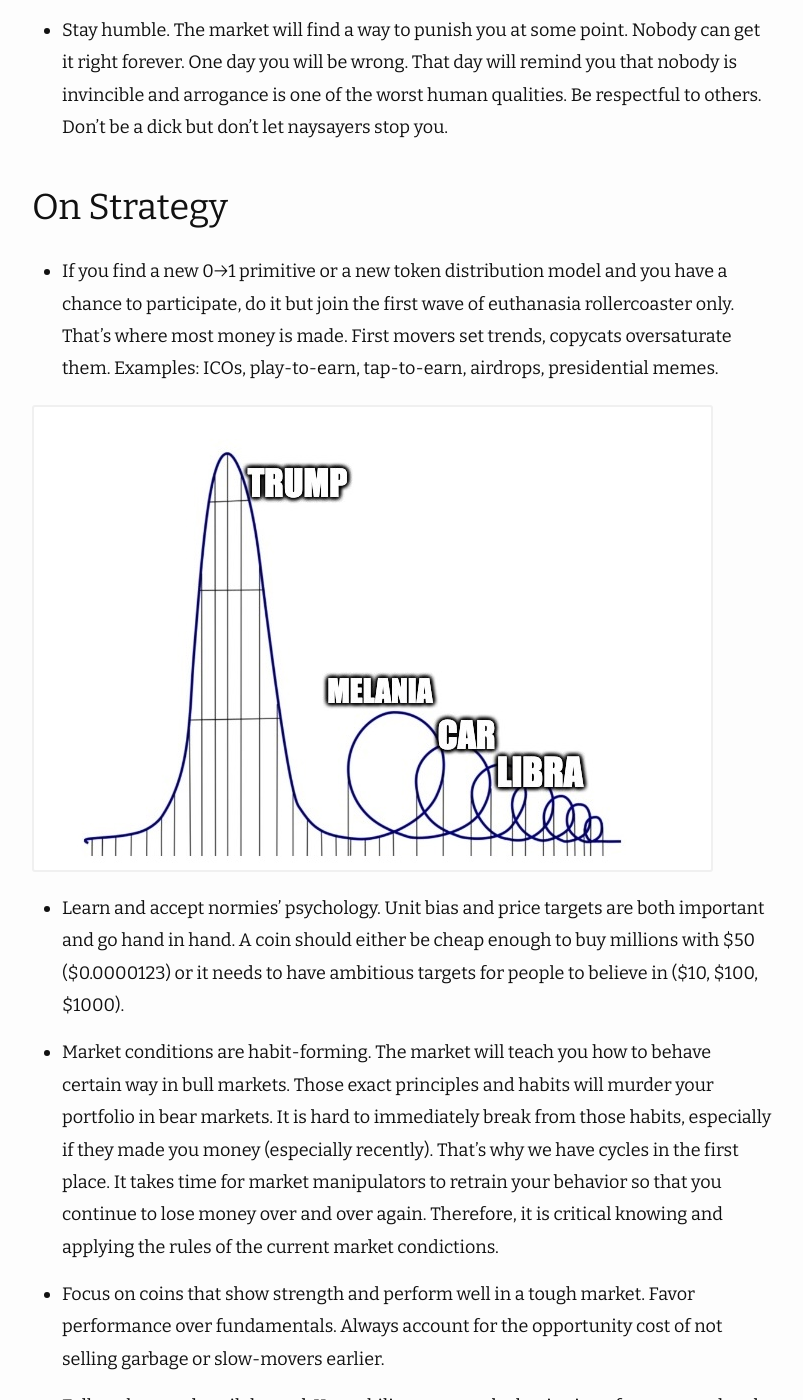
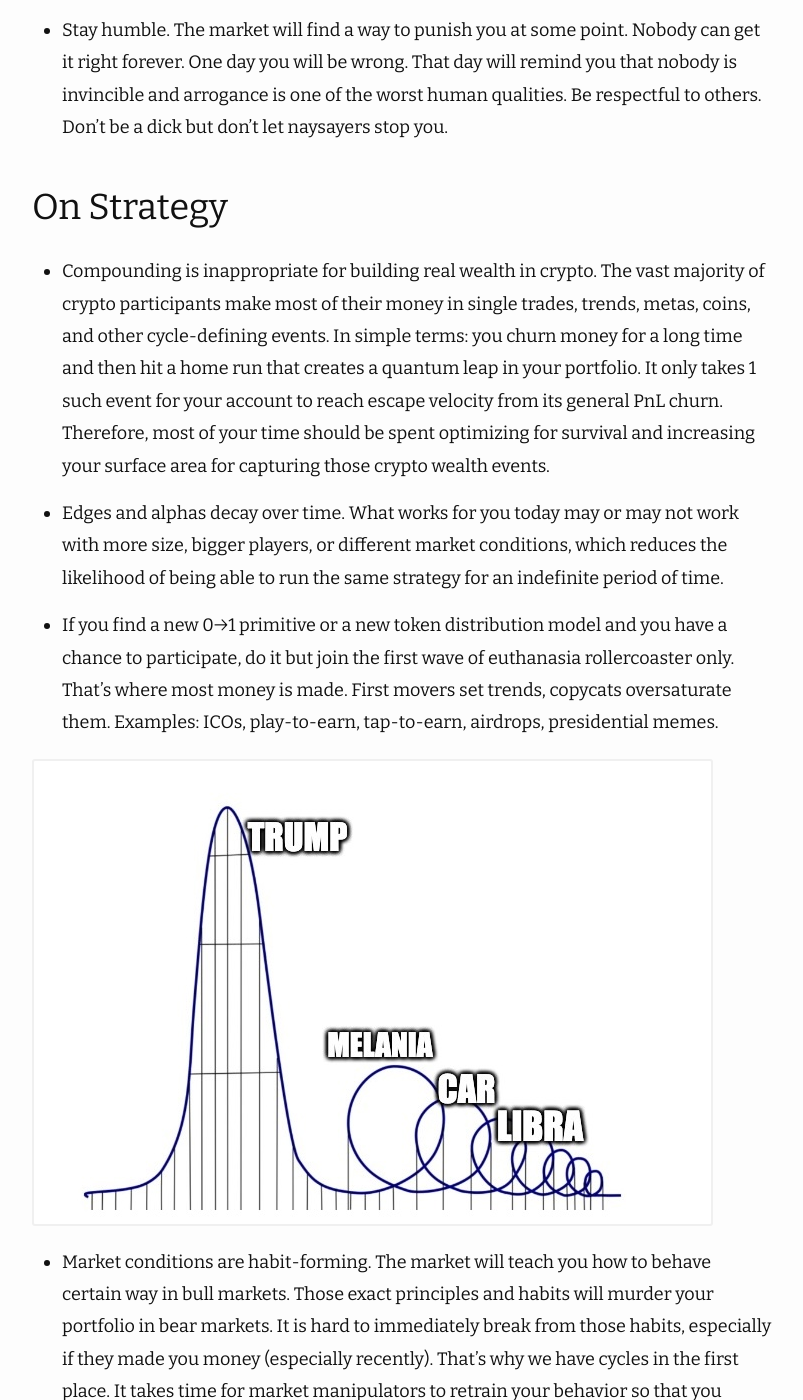
Before and after one commit to deeintech/deeintech.github.io, a Jekyll site: the page built from _posts/2025-03-05-playbook.md, in a window 1280 px wide and 1400 px high, scrolled down 17971 px. Shown: the whole window, without its empty margins (238-1041 px from the left). Built offline with Jekyll 4.4.1, drawn with Linux system fonts in a browser that asks for light colours; nearby versions of some CDN libraries; some of the changed text lies outside the part shown.

Commit message:
batch update 4

```diff
--- a/_posts/2025-03-05-playbook.md
+++ b/_posts/2025-03-05-playbook.md
@@ -246,15 +246,19 @@
 
 ## On Strategy
 
+- Compounding is inappropriate for building real wealth in crypto. The vast majority of crypto participants make most of their money in single trades, trends, metas, coins, and other cycle-defining events. In simple terms: you churn money for a long time and then hit a home run that creates a quantum leap in your portfolio. It only takes 1 such event for your account to reach escape velocity from its general PnL churn. Therefore, most of your time should be spent optimizing for survival and increasing your surface area for capturing those crypto wealth events.
+
+- Edges and alphas decay over time. What works for you today may or may not work with more size, bigger players, or different market conditions, which reduces the likelihood of being able to run the same strategy for an indefinite period of time.
+
 - If you find a new 0→1 primitive or a new token distribution model and you have a chance to participate, do it but join the first wave of euthanasia rollercoaster only. That's where most money is made. First movers set trends, copycats oversaturate them. Examples: ICOs, play-to-earn, tap-to-earn, airdrops, presidential memes.
 
 ![trump](/assets/images/trump.jpg)
 
-- Learn and accept normies' psychology. Unit bias and price targets are both important and go hand in hand. A coin should either be cheap enough to buy millions with $50 ($0.0000123) or it needs to have ambitious targets for people to believe in ($10, $100, $1000).
-
 - Market conditions are habit-forming. The market will teach you how to behave certain way in bull markets. Those exact principles and habits will murder your portfolio in bear markets. It is hard to immediately break from those habits, especially if they made you money (especially recently). That's why we have cycles in the first place. It takes time for market manipulators to retrain your behavior so that you continue to lose money over and over again. Therefore, it is critical knowing and applying the rules of the current market condictions.
 
 - Focus on coins that show strength and perform well in a tough market. Favor performance over fundamentals. Always account for the opportunity cost of not selling garbage or slow-movers earlier.
+
+- Learn and accept normies' psychology. Unit bias and price targets are both important and go hand in hand. A coin should either be cheap enough to buy millions with $50 ($0.0000123) or it needs to have ambitious targets for people to believe in ($10, $100, $1000).
 
 - Follow the trend until the end. Your ability to sense the beginning of a new trend and the end of the current trend will separate you from the rest.
 
@@ -309,6 +313,8 @@
 - Have a clear exit strategy and a decent tax setup that is close to 0. Take profits regularly. Pain of less profit is always better than pain of keeping nothing.
 
 - Take profits more often. Cash out 10% every time you feel like your position is getting too big. Move it off crypto and see how real money feels. Do something good for people you care about.
+
+- As a long-term investor, taking initials at 2x is a dumb idea. If a coin doubles, it has a chance of being a winner. Selling at 2x means you're giving someone else a big % of tokens that are going to outperform the market too early and you cut your potential multiples by half. Your 100x becomes 50x, your 10x becomes 5x. You will also need to put that money somewhere else, and the chances of finding a winner at a good price are very low.
 
 - Reduce your risk and do not allocate more money into the market at the later stages of the bull. There's a lot of downside risk at this point and almost no upside.
 
@@ -447,8 +453,6 @@
 - Don't try to force a trade or a good opportunity out of thin air. Sometimes you just need to wait it out. In many cases, the best trade is no trade at all.
 
 - Never sell a winner to buy back lower because in crypto most gains are made in less than two or three weeks. You miss that move, you fuck up the trade.
-
-- As a long-term investor, do not take initials at 2x. If a coin doubles, it has a chance of being a winner. So you give someone else a big % of tokens that are going to outperform the market too early and you cut your potential profits by half. You will also need to put that money somewhere else, and the chances of finding a winner at a good price are very low.
 
 - Stay away from celebrity coins. Even if they go up, you're making somebody else richer. In most cases, they do it for fun out of boredom so they won't take it seriously.
 
```
